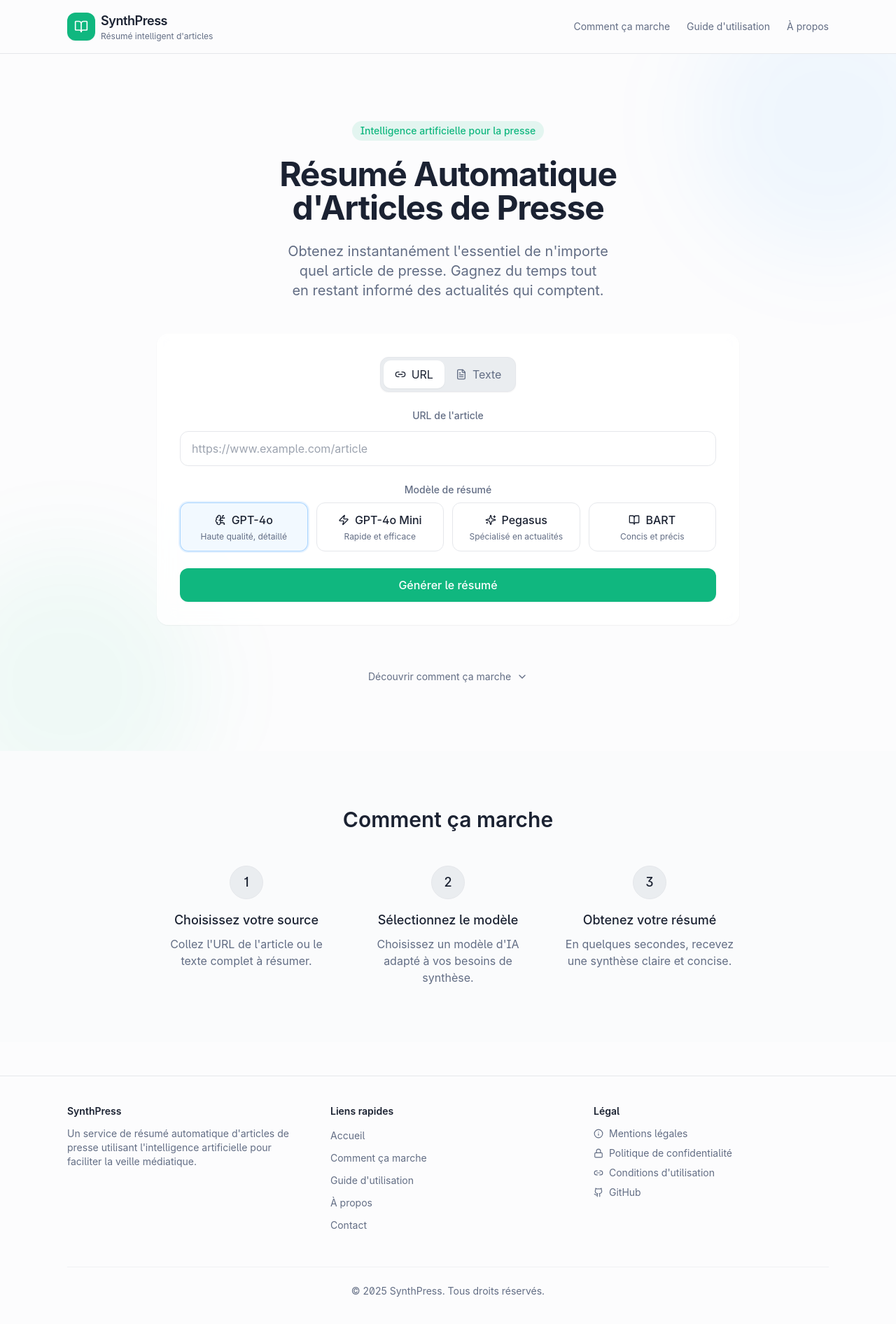
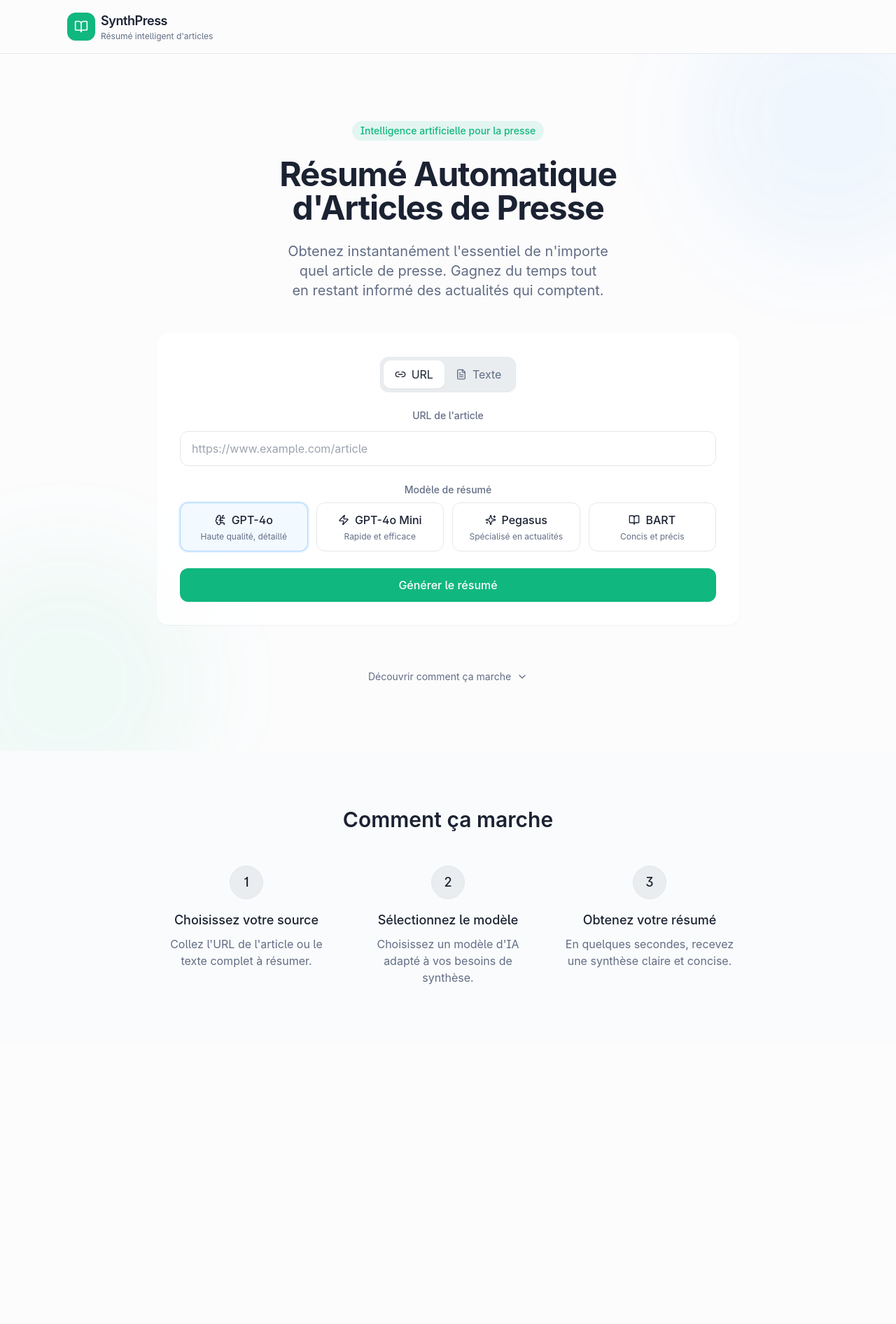
Before and after one commit to Yoannoza/ai-summurizer, a React (Vite) app: page / in a window 1280 px wide. Shown: the top 1892 px of the page at 70% size. After the commit the page ends 1489 px from the top, so only its background shows below. Built offline with nearby package versions, Linux system fonts and the light colour scheme; a web font is replaced by a local one.

Commit message:
Remove header and footer
Removes the header and footer components from the application.

```diff
--- a/src/components/Header.tsx
+++ b/src/components/Header.tsx
@@ -16,12 +16,6 @@ const Header: React.FC = () => {
               <p className="text-xs text-muted-foreground">Résumé intelligent d'articles</p>
             </div>
           </a>
-
-          <nav className="hidden md:flex items-center gap-6">
-            <a href="#" className="text-sm text-muted-foreground hover:text-foreground transition-colors">Comment ça marche</a>
-            <a href="#" className="text-sm text-muted-foreground hover:text-foreground transition-colors">Guide d'utilisation</a>
-            <a href="#" className="text-sm text-muted-foreground hover:text-foreground transition-colors">À propos</a>
-          </nav>
         </div>
       </div>
     </header>
--- a/src/pages/Index.tsx
+++ b/src/pages/Index.tsx
@@ -1,7 +1,6 @@
 
 import React, { useState } from 'react';
 import Header from '@/components/Header';
-import Footer from '@/components/Footer';
 import SummaryForm from '@/components/SummaryForm';
 import SummaryResult from '@/components/SummaryResult';
 import { SummaryResult as SummaryResultType } from '@/lib/types';
@@ -105,8 +104,6 @@ const Index = () => {
           </div>
         </section>
       </main>
-
-      <Footer />
     </div>
   );
 };
```
